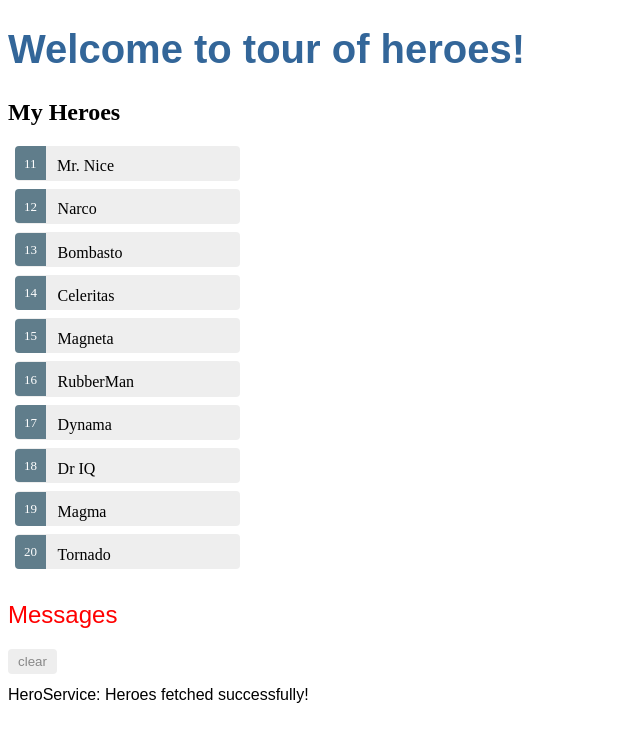
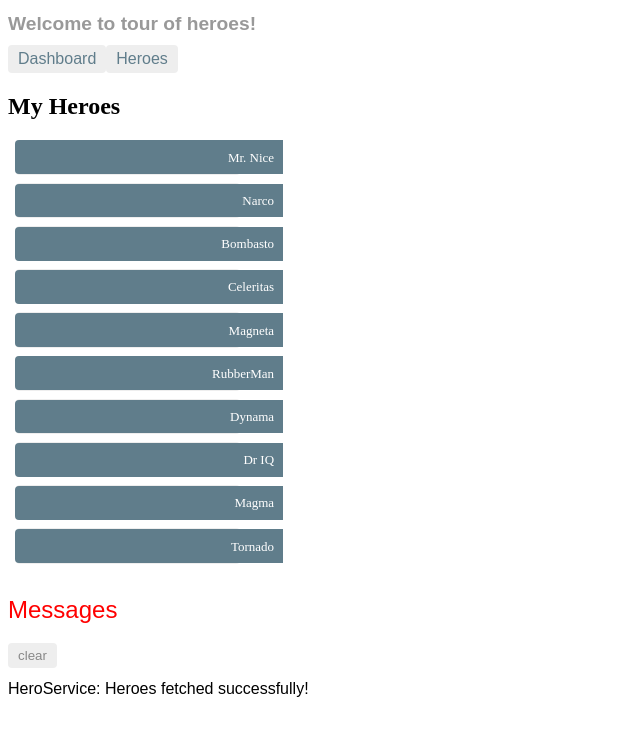
Before and after one commit to saidbenmouh/angular-tour-of-heroes, an Angular app: page /heroes in a window 1280 px wide. Shown: the top 742 px of the page, without its empty margins (0-640 px from the left). Built offline with nearby package versions, Linux system fonts and the light colour scheme.

Commit message:
Added routing functionality + used routed based view of hero details component rather than master/slave view philosofy

```diff
--- a/src/app/app-routing.module.ts
+++ b/src/app/app-routing.module.ts
@@ -2,11 +2,13 @@
 import { Routes, RouterModule } from '@angular/router';
 import { HeroesComponent } from './heroes/heroes.component';
 import { DashboardComponent } from './dashboard/dashboard.component';
+import { HeroDetailsComponent } from './hero-details/hero-details.component';
 
 const routes: Routes = [
   {path:'', redirectTo:"/dashboard", pathMatch:"full"},
   {path:'dashboard', component: DashboardComponent},
-  {path:'heroes', component: HeroesComponent}
+  {path:'heroes', component: HeroesComponent},
+  {path:'details/:id', component:HeroDetailsComponent}
 ];
 
 @NgModule({
--- a/src/app/app.component.css
+++ b/src/app/app.component.css
@@ -27,3 +27,34 @@
 * {
   font-family: Arial, Helvetica, sans-serif;
 }
+
+
+/* AppComponent's private CSS styles */
+h1 {
+  font-size: 1.2em;
+  color: #999;
+  margin-bottom: 0;
+}
+h2 {
+  font-size: 2em;
+  margin-top: 0;
+  padding-top: 0;
+}
+nav a {
+  padding: 5px 10px;
+  text-decoration: none;
+  margin-top: 10px;
+  display: inline-block;
+  background-color: #eee;
+  border-radius: 4px;
+}
+nav a:visited, a:link {
+  color: #607d8b;
+}
+nav a:hover {
+  color: #039be5;
+  background-color: #cfd8dc;
+}
+nav a.active {
+  color: #039be5;
+}
--- a/src/app/app.component.html
+++ b/src/app/app.component.html
@@ -3,5 +3,10 @@
     Welcome to {{ title }}!
   </h1>
 
+  <nav>
+    <a routerLink="/dashboard">Dashboard</a>
+    <a routerLink="/heroes">Heroes</a>
+  </nav>
+
   <router-outlet></router-outlet>
   <app-messages></app-messages>
--- a/src/app/dashboard/dashboard.component.html
+++ b/src/app/dashboard/dashboard.component.html
@@ -1,6 +1,7 @@
 <h3>Top Heroes</h3>
 <div class="grid grid-pad">
-  <a *ngFor="let hero of heroes" class="col-1-4">
+  <a *ngFor="let hero of heroes" class="col-1-4"
+  routerLink='/details/{{hero.id}}'>
     <div class="module hero">
       <h4>{{hero.name}}</h4>
     </div>
--- a/src/app/hero-details/hero-details.component.css
+++ b/src/app/hero-details/hero-details.component.css
@@ -0,0 +1,31 @@
+/* HeroDetailComponent's private CSS styles */
+label {
+    display: inline-block;
+    width: 3em;
+    margin: .5em 0;
+    color: #607D8B;
+    font-weight: bold;
+  }
+  input {
+    height: 2em;
+    font-size: 1em;
+    padding-left: .4em;
+  }
+  button {
+    margin-top: 20px;
+    font-family: Arial;
+    background-color: #eee;
+    border: none;
+    padding: 5px 10px;
+    border-radius: 4px;
+    cursor: pointer;
+    cursor: hand;
+  }
+  button:hover {
+    background-color: #cfd8dc;
+  }
+  button:disabled {
+    background-color: #eee;
+    color: #ccc;
+    cursor: auto;
+  }
--- a/src/app/hero-details/hero-details.component.html
+++ b/src/app/hero-details/hero-details.component.html
@@ -9,3 +9,5 @@
     </div>
 
   </div>
+
+  <button (click)="goBack()">go back</button>
--- a/src/app/hero-details/hero-details.component.ts
+++ b/src/app/hero-details/hero-details.component.ts
@@ -1,6 +1,8 @@
-import { Component, OnInit, Input } from '@angular/core';
+import { Component, OnInit } from '@angular/core';
+import { ActivatedRoute } from '@angular/router';
+import { HeroService } from '../hero.service';
 import { Hero } from '../entities/Hero';
-import { MessagesService } from '../messages.service';
+import { Location } from '@angular/common';
 
 @Component({
   selector: 'app-hero-details',
@@ -9,12 +11,28 @@
 })
 export class HeroDetailsComponent implements OnInit {
 
-  constructor() { }
+  hero: Hero;
+
+  constructor(
+    private route: ActivatedRoute,
+  private heroService: HeroService,
+  private location: Location
+) { }
 
   ngOnInit() {
+    this.getHero();
   }
 
-  @Input() myhero: Hero;
+
+  getHero(): void {
+    const id = +this.route.snapshot.paramMap.get('id');
+    this.heroService.getHero(id)
+      .subscribe(hero => this.hero = hero);
+  }
 
 
+  goBack(): void{
+    this.location.back();
+  }
+
 }
--- a/src/app/hero.service.ts
+++ b/src/app/hero.service.ts
@@ -9,8 +9,14 @@
 })
 export class HeroService {
 
+
   constructor(private messageService: MessagesService) { }
 
+  getHero(id: number): Observable<Hero> {
+    // TODO: send the message _after_ fetching the hero
+    this.messageService.add(`HeroService: fetched hero id=${id}`);
+    return of(HEROES.find(hero  => hero.id === id));
+  }
 
   //an asynchronous operation returning an Observable
   getHeroes(): Observable<Hero[]> {
--- a/src/app/heroes/heroes.component.css
+++ b/src/app/heroes/heroes.component.css
@@ -1,8 +1,4 @@
 /* HeroesComponent's private CSS styles */
-.selected {
-    background-color: #CFD8DC !important;
-    color: white;
-  }
 .heroes {
   margin: 0 0 2em 0;
   list-style-type: none;
@@ -10,28 +6,33 @@
   width: 15em;
 }
 .heroes li {
+  position: relative;
   cursor: pointer;
-    position: relative;
-    left: 0;
   background-color: #EEE;
   margin: .5em;
   padding: .3em 0;
   height: 1.6em;
   border-radius: 4px;
 }
-  .heroes li.selected:hover {
-    background-color: #BBD8DC !important;
-    color: white;
-  }
+
 .heroes li:hover {
   color: #607D8B;
   background-color: #DDD;
   left: .1em;
 }
-  .heroes .text {
+
+.heroes a {
+  color: #888;
+  text-decoration: none;
   position: relative;
-    top: -3px;
+  display: block;
+  width: 250px;
 }
+
+.heroes a:hover {
+  color:#607D8B;
+}
+
 .heroes .badge {
   display: inline-block;
   font-size: small;
@@ -43,6 +44,8 @@
   left: -1px;
   top: -4px;
   height: 1.8em;
+  min-width: 16px;
+  text-align: right;
   margin-right: .8em;
   border-radius: 4px 0 0 4px;
 }
--- a/src/app/heroes/heroes.component.html
+++ b/src/app/heroes/heroes.component.html
@@ -1,12 +1,9 @@
 <h2>My Heroes</h2>
 <div>
     <ul class="heroes">
-        <li [class.selected]="hero === selectedHero"
-        *ngFor="let hero of heroes" (click)="onSelect(hero)">
+        <li *ngFor="let hero of heroes">
 
-            <span class="badge" >{{hero.id}}</span>{{hero.name}}
+            <a class="badge" routerLink="/details/{{hero.id}}">{{hero.name}}</a>
         </li>
     </ul>
 </div>
-
-<app-hero-details [myhero]="selectedHero"></app-hero-details>
--- a/src/app/heroes/heroes.component.ts
+++ b/src/app/heroes/heroes.component.ts
@@ -12,21 +12,15 @@
 export class HeroesComponent implements OnInit {
 
   heroes: Hero[];
-  selectedHero: Hero;
 
   constructor(private heroService: HeroService) { }
   ngOnInit() {
     this.getHeroes();
   }
 
-  onSelect(hero: Hero): void {
-    this.selectedHero = hero;
-  }
-
   getHeroes(): void {
-
-    this.heroService.getHeroes().subscribe(heroes => this.heroes = heroes);
-
+    this.heroService.getHeroes()
+    .subscribe(heroes => this.heroes = heroes);
   }
 
 
```
Also changed, not shown: src/app/dashboard/dashboard.component.css (line endings or trailing spaces). Lines whose indentation alone changed are shown as unchanged.
